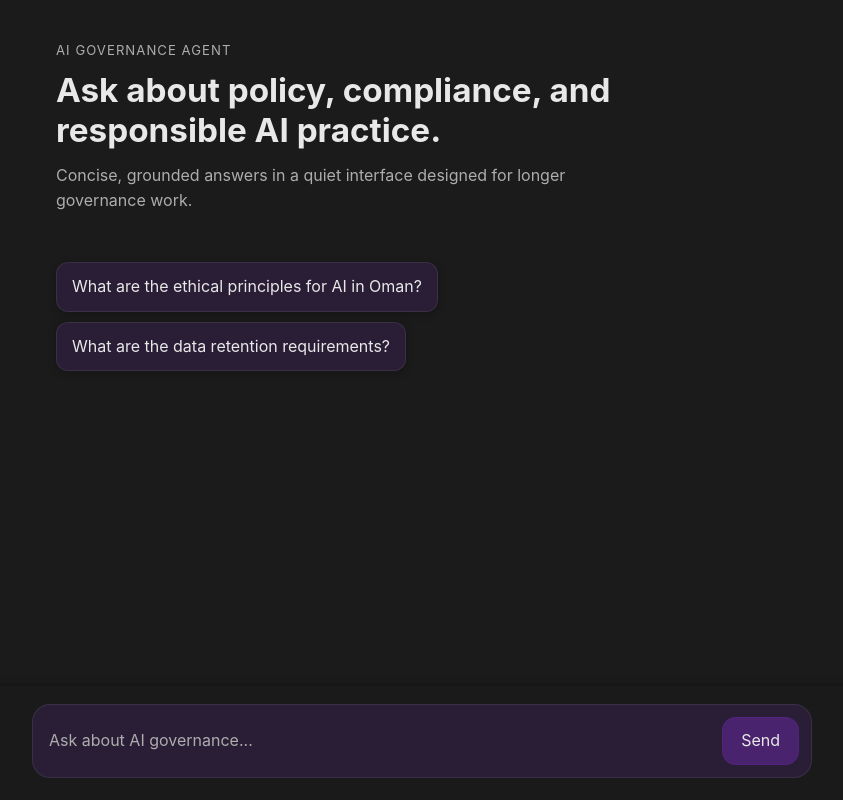
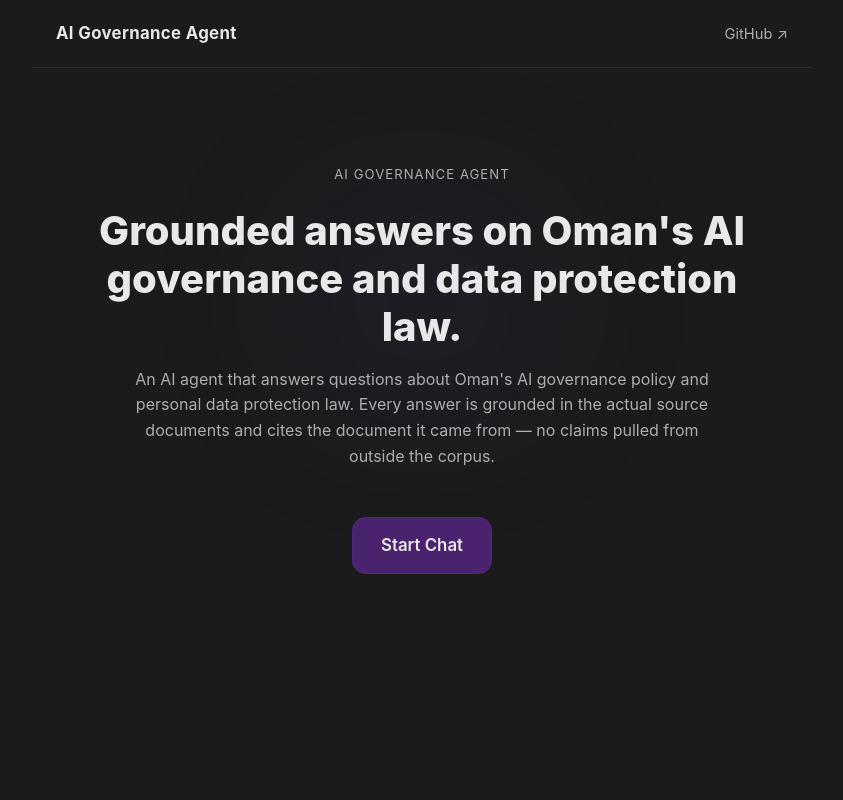
Before and after one commit to zulfaalbalushi/governance-agent, a Flask app: page / in a window 1280 px wide. Shown: the whole page, without its empty margins (218-1061 px from the left). Run offline with Flask 3, Linux system fonts and the light colour scheme.

Commit message:
Add homepage landing page and /chat route
Introduce a homepage as the app's landing page: templates/home.html with a
hero explaining the tool, a GitHub nav link, and a Start Chat CTA to /chat.
Render home.html at '/' and add a '/chat' route that serves the existing chat
UI unchanged. Add a matching site header (brand + GitHub link) to index.html
so the header appears on both pages. Style the homepage with a centered,
narrower hero column, a subtle accent-purple radial glow behind the headline,
larger headline, and intentional vertical spacing using the existing palette.

```diff
--- a/app.py
+++ b/app.py
@@ -7,8 +7,13 @@ app = Flask(__name__)
 
 # Defines the route using a decorator: a function that wraps another function to add behaviour, this tells Flask what URL should trigger our function
 @app.route('/')
-def index():
-    # Automatically looks for templates/index.html and renders it
+def home():
+    # Landing page
+    return render_template('home.html')
+
+@app.route('/chat')
+def chat():
+    # Existing chat interface
     return render_template('index.html')
 
 @app.route('/ask', methods=['POST'])
--- a/static/style.css
+++ b/static/style.css
@@ -23,6 +23,110 @@ input {
 
 button {
 	cursor: pointer;
+}
+
+.site-header {
+	display: flex;
+	align-items: center;
+	justify-content: space-between;
+	max-width: 780px;
+	margin: 0 auto;
+	padding: 20px 24px;
+	border-bottom: 1px solid rgba(232, 232, 232, 0.08);
+}
+
+.site-brand {
+	color: #E8E8E8;
+	font-weight: 700;
+	font-size: 1.05rem;
+	letter-spacing: 0.02em;
+	text-decoration: none;
+}
+
+.site-brand:hover,
+.site-brand:focus-visible {
+	color: #C4A3E8;
+	outline: none;
+}
+
+.site-nav a {
+	color: #ADADAD;
+	font-size: 0.92rem;
+	text-decoration: none;
+	transition: color 180ms ease;
+}
+
+.site-nav a:hover,
+.site-nav a:focus-visible {
+	color: #C4A3E8;
+	outline: none;
+}
+
+.home-actions {
+	margin-top: 48px;
+}
+
+.start-chat {
+	display: inline-block;
+	border: 1px solid rgba(88, 38, 136, 0.65);
+	background: #49236D;
+	color: #E8E8E8;
+	padding: 14px 28px;
+	border-radius: 14px;
+	font-size: 1.05rem;
+	font-weight: 600;
+	text-decoration: none;
+	transition: border-color 180ms ease, background-color 180ms ease, transform 180ms ease;
+}
+
+.start-chat:hover,
+.start-chat:focus-visible {
+	border-color: #582688;
+	background: #582688;
+	outline: none;
+}
+
+.start-chat:active {
+	transform: translateY(1px);
+}
+
+.home-hero {
+	position: relative;
+	padding-top: 56px;
+}
+
+.hero-glow {
+	position: absolute;
+	top: 24px;
+	left: 50%;
+	transform: translateX(-50%);
+	width: 540px;
+	height: 340px;
+	background: radial-gradient(circle, rgba(88, 38, 136, 0.10) 0%, rgba(88, 38, 136, 0) 70%);
+	filter: blur(48px);
+	z-index: 0;
+	pointer-events: none;
+}
+
+.home-hero-inner {
+	position: relative;
+	z-index: 1;
+	max-width: 660px;
+	margin: 0 auto;
+	text-align: center;
+}
+
+.home-hero .eyebrow {
+	margin-bottom: 22px;
+}
+
+.home-hero .app-header h1 {
+	font-size: clamp(1.75rem, 3.2vw, 2.5rem);
+	font-weight: 800;
+}
+
+.home-hero .app-header p {
+	margin: 16px auto 0;
 }
 
 .app-shell {
--- /dev/null
+++ b/templates/home.html
@@ -0,0 +1,33 @@
+<!DOCTYPE html>
+<html>
+<head>
+    <title>AI Governance Agent</title>
+    <meta name="viewport" content="width=device-width, initial-scale=1">
+    <link rel="stylesheet" href="{{ url_for('static', filename='style.css') }}">
+</head>
+<body>
+    <header class="site-header">
+        <a class="site-brand" href="/">AI Governance Agent</a>
+        <nav class="site-nav">
+            <a href="https://github.com/zulfaalbalushi/governance-agent" target="_blank" rel="noopener">GitHub &#8599;</a>
+        </nav>
+    </header>
+
+    <div class="app-shell">
+        <section class="home-hero">
+            <div class="hero-glow" aria-hidden="true"></div>
+            <div class="home-hero-inner">
+                <header class="app-header">
+                    <div class="eyebrow">AI Governance Agent</div>
+                    <h1>Grounded answers on Oman's AI governance and data protection law.</h1>
+                    <p>An AI agent that answers questions about Oman's AI governance policy and personal data protection law. Every answer is grounded in the actual source documents and cites the document it came from &mdash; no claims pulled from outside the corpus.</p>
+                </header>
+
+                <div class="home-actions">
+                    <a class="start-chat" href="/chat">Start Chat</a>
+                </div>
+            </div>
+        </section>
+    </div>
+</body>
+</html>
--- a/templates/index.html
+++ b/templates/index.html
@@ -7,6 +7,13 @@
     <script src="https://cdn.jsdelivr.net/npm/marked@12/marked.min.js"></script>
 </head>
 <body>
+    <header class="site-header">
+        <a class="site-brand" href="/">AI Governance Agent</a>
+        <nav class="site-nav">
+            <a href="https://github.com/zulfaalbalushi/governance-agent" target="_blank" rel="noopener">GitHub &#8599;</a>
+        </nav>
+    </header>
+
     <div class="app-shell">
         <header class="app-header">
             <div class="eyebrow">AI Governance Agent</div>
```
